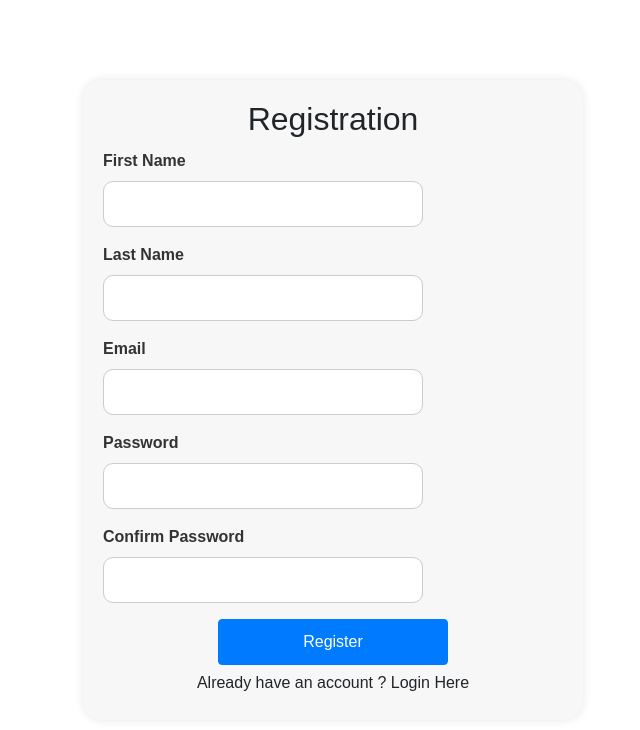
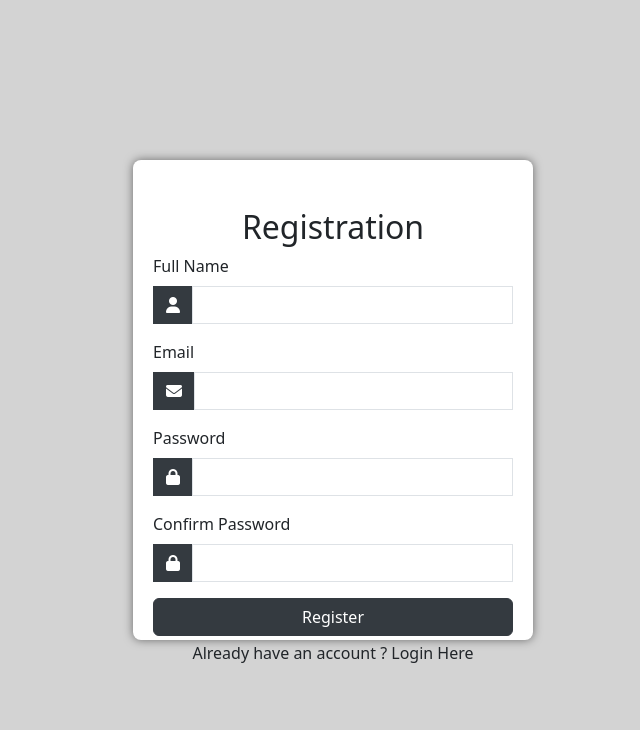
Before and after one commit to bits-his/e-Commerce, a React (Vite) app: page /register in a window 1280 px wide. Shown: the top 730 px of the page, without its empty margins (307-947 px from the left). Built offline with nearby package versions, Linux system fonts and the light colour scheme.

Commit message:
password toggle visibility added

```diff
--- a/src/Styles/Login.css
+++ b/src/Styles/Login.css
@@ -1,10 +1,12 @@
 
 .login {
   width: 100%;
+  height: 30rem;
   max-width: 400px;
   padding: 20px;
+  padding-top: 3rem;
   background-color: #ffffff;
-  box-shadow: 0 0 10px rgba(0, 0, 0, 0.1);
+  box-shadow: 0 0 10px rgba(0, 0, 0, 0.5);
   border-radius: 8px;
 }
 
@@ -17,12 +19,20 @@
 }
 
 .input-group-prepend .input-group-text {
-  background-color: gray;
+  background-color: #343a40;
   border-radius: 0;
-  border: 1px solid gray;
+  border: 1px solid #343a40;
   height: 100%;
   display: flex;
   align-items: center;
+
+}
+.input-group-append .input-group-text {
+  color: #343a40;
+  border-radius: 0;
+  border: none;
+  height: 100%;
+
 
 }
 
@@ -36,7 +46,9 @@
   display: flex;
   align-items: center;
 }
-
+.input-group-prepend i{
+  color: white;
+}
 .input-group .form-control:focus {
   box-shadow: none;
   border-color: #cccccc;
@@ -87,11 +99,13 @@
 }
 
 .btn-primary {
-  background-color: gray;
-  border-color: gray;
+  background-color: #343a40 !important;
+  border-color: #343a40 !important;
+  font-size: 3rem;
+  font-weight: 600;
 }
 
 .btn-primary:hover {
-  background-color: gray;
-  border-color: gray;
+  background-color: #d3d3d3 !important;
+  border-color: #d3d3d3 !important;
 }
--- a/src/pages/Login.jsx
+++ b/src/pages/Login.jsx
@@ -13,6 +13,9 @@ function Login() {
     password: "",
   });
 
+  const [passwordVisible, setPasswordVisible] = useState(false);
+
+
   const navigate = useNavigate();
 
   const handleChange = (e) => {
@@ -22,7 +25,9 @@ function Login() {
       [name]: value,
     });
   };
-
+    const togglePasswordVisibility = ()=>{
+        setPasswordVisible (!passwordVisible);
+    }
   const handleSubmit = (e) => {
     e.preventDefault();
     // Perform actions based on formData
@@ -46,28 +51,28 @@ function Login() {
         justifyContent: "center",
         alignItems: "center",
         height: "100vh",
+        backgroundColor: "#d3d3d3",
       }}
     >
       <div className="login">
         <div>
-          <h2>Login</h2>
+          <h2 className="d-flex" style={{ justifyContent: "center" }}>
+            Login
+          </h2>
         </div>
-        <h3>Welcome back</h3>
-        <p>Enter password and email to het access</p>
         <Form onSubmit={handleSubmit}>
           <Form.Group controlId="formEmail">
-            <Form.Label htmlFor="user">Email</Form.Label>
+            <Form.Label htmlFor="user">User ID</Form.Label>
             <div className="input-group mb-3">
               <div className="input-group-prepend">
                 <span className="input-group-text">
-                  <i className="fas fa-envelope"></i>
+                  <i className="fas fa-user"></i>
                 </span>
               </div>
               <Form.Control
                 type="text"
                 id="user"
                 name="userId"
-                required
                 value={formData.userId}
                 onChange={handleChange}
               />
@@ -82,15 +87,23 @@ function Login() {
                 </span>
               </div>
               <Form.Control
-                type="password"
+                type={passwordVisible ? 'text' : 'password'}
                 id="pass"
                 name="password"
-                required
                 value={formData.password}
                 onChange={handleChange}
               />
+              <div className="input-group-append">
+              <span className="input-group-text" onClick={togglePasswordVisibility} style={{ cursor: 'pointer' }}>
+                {passwordVisible ? <i className="fas fa-eye-slash"></i> : <i className="fas fa-eye"></i>}
+              </span>
+                </div>
             </div>
-            <Link to="/forgot-password" className="ml-auto">
+            <Link
+              to="/forgot-password"
+              className="ml-auto text-decoration-none text-dark d-flex"
+              style={{ justifyContent: "end" }}
+            >
               Forgot your password?
             </Link>
           </Form.Group>
--- a/src/pages/Registration.jsx
+++ b/src/pages/Registration.jsx
@@ -1,14 +1,16 @@
-import React, { useState } from 'react';
-import { Form, Button } from 'react-bootstrap';
-import { NavLink, useNavigate } from 'react-router-dom';
-import toast from 'react-hot-toast';
-import '../Styles/Registration.css';
+import React, { useState } from "react";
+import { Form, Button } from "react-bootstrap";
+import { Link, useNavigate } from "react-router-dom";
+import { NavLink } from "react-router-dom";
+import toast from "react-hot-toast";
+import "../Styles/Registration.css";
+import '@fortawesome/fontawesome-free/css/all.min.css';
 
 
-function Registration() {
+function Login() {
   const [formData, setFormData] = useState({
-        userId: '',
-        password: ''
+    userId: "",
+    password: "",
   });
 
   const navigate = useNavigate();
@@ -17,83 +19,122 @@ function Registration() {
     const { name, value } = e.target;
     setFormData({
       ...formData,
-            [name]: value
+      [name]: value,
     });
   };
 
   const handleSubmit = (e) => {
     e.preventDefault();
     // Perform actions based on formData
-        console.log('Form submitted with:', formData);
+    console.log("Form submitted with:", formData);
 
-        if (formData.userId === 'admin') {
-            toast.success('Admin logged in');
-            navigate('/admin-dashboard');
-        }
-        else if (formData.userId === 'buyer') {
-            toast.success('buyer logged in');
-            navigate('/user-dashboard');
-        }
-        else {
-            toast.error('user not found');
+    if (formData.userId === "admin") {
+      toast.success("Admin logged in");
+      navigate("/admin-dashboard");
+    } else if (formData.userId === "buyer") {
+      toast.success("buyer logged in");
+      navigate("/user-dashboard");
+    } else {
+      toast.error("user not found");
     }
   };
 
   return (
-        <div className='d-flex' style={{justifyContent:"center", alignItems:"center", height:"100vh"}}>
-            <div className='register'>
-            <h2>Registration</h2>
+    <div
+      className="d-flex"
+      style={{
+        justifyContent: "center",
+        alignItems: "center",
+        height: "100vh",
+        backgroundColor: "#d3d3d3",
+      }}
+    >
+      <div className="login">
+        <div>
+          <h2 className="d-flex" style={{ justifyContent: "center" }}>
+            Registration
+          </h2>
+        </div>
         <Form onSubmit={handleSubmit}>
-                <Form.Label htmlFor="user">First Name</Form.Label>
+          <Form.Group controlId="formEmail">
+            <Form.Label htmlFor="user">Full Name</Form.Label>
+            <div className="input-group mb-3">
+              <div className="input-group-prepend">
+                <span className="input-group-text">
+                  <i className="fas fa-user"></i>
+                </span>
+              </div>
               <Form.Control
                 type="text"
-                    id="fname"
-                    name="fnameId"
-                    required
+                id="user"
+                name="userId"
                 value={formData.userId}
                 onChange={handleChange}
               />
-                <Form.Label htmlFor="pass">Last Name</Form.Label>
-                <Form.Control
-                    type="text"
-                    id="lname"
-                    name="lnameId"
-                    required
-                    value={formData.password}
-                    onChange={handleChange}
-                />
-                <Form.Label htmlFor="pass">Email</Form.Label>
+            </div>
+          </Form.Group>
+          <Form.Group controlId="formEmail">
+            <Form.Label htmlFor="user">Email</Form.Label>
+            <div className="input-group mb-3">
+              <div className="input-group-prepend">
+                <span className="input-group-text">
+                  <i className="fas fa-envelope"></i>
+                </span>
+              </div>
               <Form.Control
                 type="email"
                 id="email"
                 name="emailId"
-                    required
+                value={formData.userId}
+                onChange={handleChange}
+              />
+            </div>
+          </Form.Group>
+          <Form.Group controlId="formEmail">
+            <Form.Label htmlFor="user">Password</Form.Label>
+            <div className="input-group mb-3">
+              <div className="input-group-prepend">
+                <span className="input-group-text">
+                  <i className="fas fa-lock"></i>
+                </span>
+              </div>
+              <Form.Control
+                type="password"
+                id="pass"
+                name="password"
+                value={formData.userId}
+                onChange={handleChange}
+              />
+            </div>
+          </Form.Group>
+          <Form.Group controlId="passwordId">
+            <Form.Label htmlFor="pass">Confirm Password</Form.Label>
+            <div className="input-group mb-3">
+              <div className="input-group-prepend">
+                <span className="input-group-text">
+                  <i className="fas fa-lock icon"></i>
+                </span>
+              </div>
+              <Form.Control
+                type="password"
+                id="pass"
+                name="password"
                 value={formData.password}
                 onChange={handleChange}
               />
-                <Form.Label htmlFor="pass">Password</Form.Label>
-                <Form.Control
-                    type="password"
-                    id="pass"
-                    name="passId"
-                    required
-                    value={formData.password}
-                    onChange={handleChange}
-                />
-                <Form.Label htmlFor="pass">Confirm Password</Form.Label>
-                <Form.Control
-                    type="password"
-                    id="pass"
-                    name="passId"
-                    required
-                    value={formData.password}
-                    onChange={handleChange}
-                />
-                <div className='d-flex' style={{justifyContent:"center"}}>
-                    <Button variant='primary' type='submit' className='btn-primary'>Register</Button>
             </div>
-                <div className='d-flex pt-2' style={{justifyContent:"center"}}>
-                    <h6>Already have an account ? <NavLink to= '/' className='text-decoration-none text-dark'>Login Here</NavLink> </h6>
+
+          </Form.Group>
+          <Button variant="primary" type="submit" className="w-100 btn-primary">
+            Register
+          </Button>
+          <div className="d-flex pt-2" style={{ justifyContent: "center" }}>
+            <h6>
+              Already have an account ?{" "}
+              <Link to="/" className="text-decoration-none text-dark">
+                Login Here
+              </Link>{" "}
+            </h6>
           </div>
         </Form>
       </div>
@@ -101,4 +142,4 @@ function Registration() {
   );
 }
 
-export default Registration
+export default Login;
```
Also changed, not shown: src/Styles/Registration.css (+1 -12 lines), src/pages/user_Dashboard/user_Dashboard.jsx (line endings or trailing spaces). Lines whose indentation alone changed are shown as unchanged.
